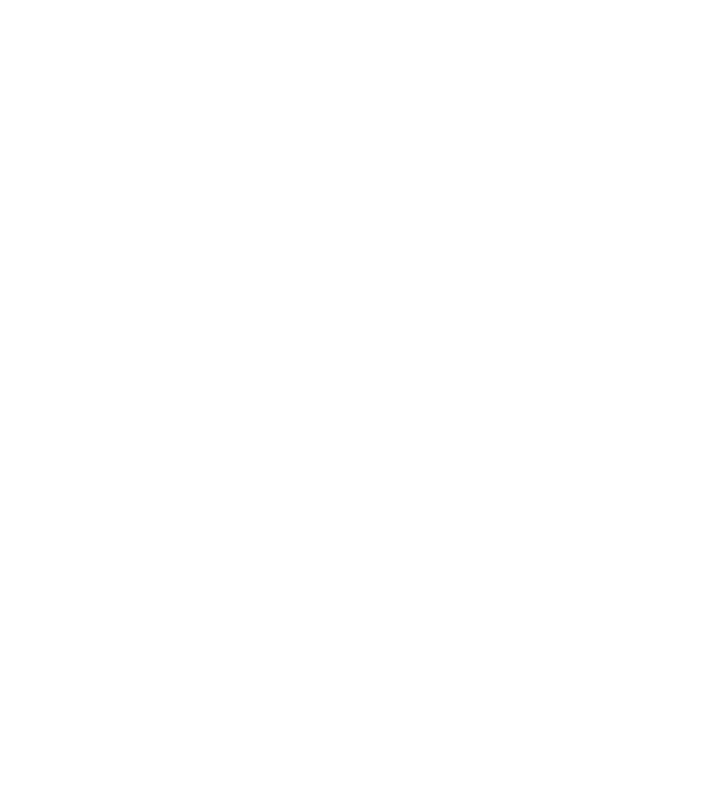
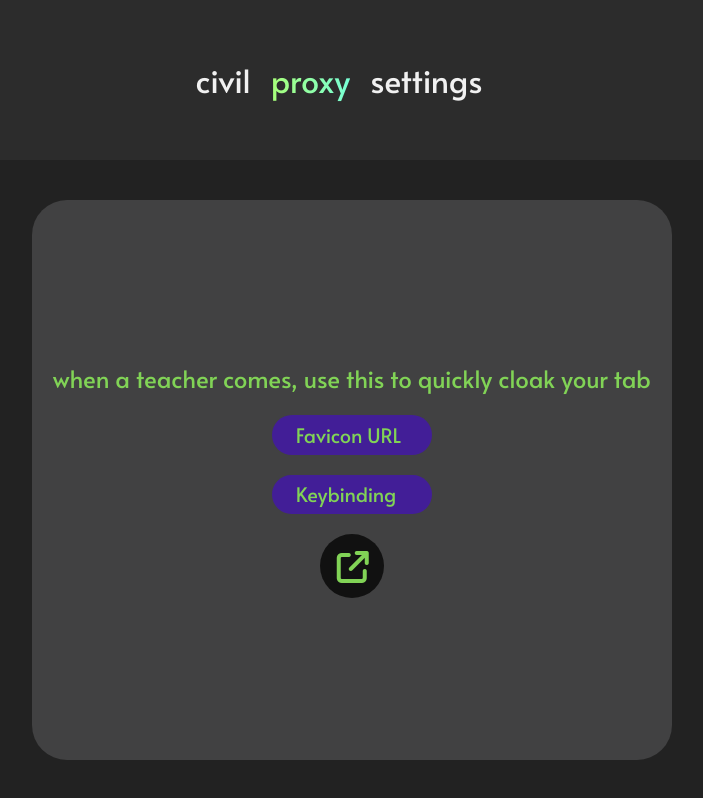
Before and after one commit to hshdhshehhs/CivilBackend, a plain HTML site: page settings.html in a window 1280 px wide. Shown: the whole page, without its empty margins (301-1004 px from the left). Drawn offline with Linux system fonts and the light colour scheme.

Commit message:
Updated settings

```diff
--- a/main.css
+++ b/main.css
@@ -154,4 +154,78 @@ body
             }
         }
     }
+    .heroSettings
+    {
+        position: absolute;
+        display: flex;
+        flex-wrap: wrap;
+        flex-direction: column;
+        align-items: center;
+        justify-content: center;
+        gap: 50px;
+        top: 25%;
+        left: 26%;
+        background-color: #414142;
+        border-radius: 35px;
+        width: 50%;
+        height: 70%;
+        .cloak
+        {
+            display: flex;
+            flex-direction: column;
+            align-items: center;
+            justify-content: center;
+            gap: 20px;
+            background-color: transparent;
+            border: none;
+            border-radius: 0px;
+            width: 100%;
+            height: 100%;
+            p
+            {
+                color: #81d356;
+                font-size: 24px;
+                font-weight: 400;
+                text-transform: lowercase;
+                font-family: 'Alata', sans-serif;
+            }
+            input
+            {
+                padding: 0 24px;
+                background-color: #4319a5dc;
+                border: none;
+                border-radius: 45px;
+                color: #81d356;
+                font-size: 20px;
+                font-weight: 400;
+                font-family: 'Alata', sans-serif;
+                width: 25%;
+                height: 7%;
+                transition: width 0.4s cubic-bezier(0.86, 0, 0.07, 1);
+                &:focus
+                {
+                    outline: none;
+                    border-radius: 50px;
+                    width: 35%;
+                }
+                &::placeholder
+                {
+                    color: #81d356;
+                    font-size: 20px;
+                    font-weight: 400;
+                    font-family: 'Alata', sans-serif;
+                }
+            }
+            i
+            {
+                padding: 17px;
+                background-color: #111;
+                border-radius: 50%;
+                color: #81d356;
+                font-size: 32px;
+                width: 64px;
+                height: 64px;
+            }
+        }
+    }
 }
--- a/settings.html
+++ b/settings.html
@@ -0,0 +1,31 @@
+<!DOCTYPE html>
+<html lang="en">
+    <head>
+        <meta charset="UTF-8">
+        <meta name="viewport" content="width=device-width, initial-scale=1.0">
+        <meta http-equiv="X-UA-Compatible" content="IE=edge">
+        <title>Google Docs</title>
+        <link rel="icon" type="image/x-icon" href="https://ssl.gstatic.com/docs/doclist/images/mediatype/icon_1_document_x16.png">
+        <link rel="stylesheet" type="text/css" href="./main.css">
+        <link rel="preconnect" href="https://fonts.googleapis.com">
+        <link rel="preconnect" href="https://fonts.gstatic.com" crossorigin>
+        <link href="https://fonts.googleapis.com/css2?family=Alata&display=swap" rel="stylesheet">
+        <link rel="stylesheet" href="https://cdnjs.cloudflare.com/ajax/libs/font-awesome/6.5.1/css/all.min.css" integrity="sha512-DTOQO9RWCH3ppGqcWaEA1BIZOC6xxalwEsw9c2QQeAIftl+Vegovlnee1c9QX4TctnWMn13TZye+giMm8e2LwA==" crossorigin="anonymous" referrerpolicy="no-referrer" />
+    </head>
+
+    <body>
+
+        <div class="header">
+            <a href="/">Civil<h2 class="logo">Proxy</h2>Settings</a>
+        </div>
+
+        <div class="heroSettings">
+            <div class="cloak">
+                <p>When a teacher comes, use this to quickly cloak your tab</p>
+                <input type="text" placeholder="Favicon URL" class="favicon">
+                <input type="text" placeholder="Keybinding" class="keybinding">
+                <i class="fa-solid fa-arrow-up-right-from-square" title="Open current page in about:blank"></i>
+            </div>
+        </div>
+    </body>
+</html>
```
Also changed, not shown: assets/js/cloak.js (added, +7 -0 lines), index.html (+7 -1 lines).
